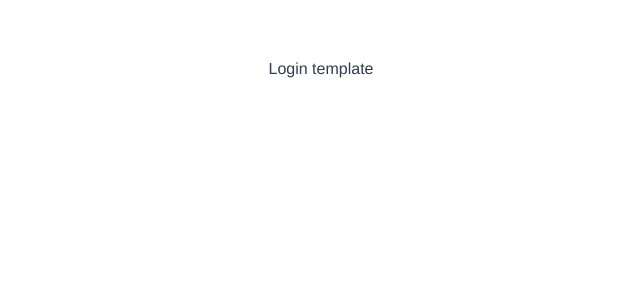
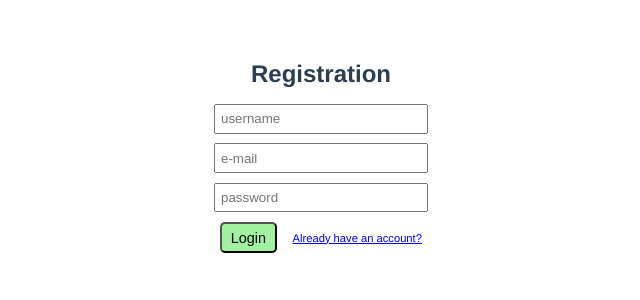
Before and after one commit to Elvinsky/Elvinsky-Elvinsky-Innowise-Lab-Internship-Level-1-Clever-to-do-list, a Vue app: page /login in a window 1280 px wide. Shown: the top 300 px of the page, without its empty margins (319-959 px from the left). Built offline with nearby package versions, Linux system fonts and the light colour scheme; no server answers.

Commit message:
registration done

```diff
--- a/src/App.vue
+++ b/src/App.vue
@@ -5,14 +5,21 @@
 <script>
 import {isUniqueUser} from './scripts/utils.js'
 import { db } from './firebase';
+import { setItem } from './scripts/dbScripts/crudApi';
 export default {
     name: 'App',
     components: {
     },
     methods:{
-        handleSubmitReg(data){
-            if(isUniqueUser(db,data)){
-                console.log('Is unique');
+        async handleSubmitReg(data){
+            const dataToSet={
+                username:data.name,
+                email:data.email,
+                password:data.password
+            }
+            if( (await isUniqueUser(db,data)).length===0){
+                localStorage.setItem('user',JSON.stringify(dataToSet))
+                await setItem(db,'users',dataToSet)
             }
         }
     }
--- /dev/null
+++ b/src/components/HomePage.vue
@@ -0,0 +1,22 @@
+<template>
+  <section>
+    <div>{{ user.username }}</div>
+  </section>
+</template>
+
+<script>
+export default {
+    data(){
+        return{
+            user:{}
+        }
+    },
+    created(){
+        this.user=JSON.parse(localStorage.getItem('user'))
+    }
+}
+</script>
+
+<style scoped>
+
+</style>
--- a/src/components/LoginPage.vue
+++ b/src/components/LoginPage.vue
@@ -1,15 +1,109 @@
 <template>
-  <div>Login template</div>
+  <section>
+    <h2>Registration</h2>
+    <form @submit.prevent>
+      <input
+        id="name"
+        v-model="name"
+        placeholder="username"
+        name="name"
+        type="text"
+      >
+      <input
+        id="email"
+        v-model="email"
+        placeholder="e-mail"
+        name="email"
+        type="email"
+      >
+      <input
+        id="password"
+        v-model="password"
+        placeholder="password"
+        name="password"
+        type="password"
+      >
+      <div class="actions">
+        <button @click="submit">
+          Login
+        </button>
+        <RouterLink
+          to="/login"
+          class="link"
+        >
+          Already have an account?
+        </RouterLink>
+      </div>
+    </form>
+  </section>
 </template>
 
 <script>
+import {isValidCreds} from '../scripts/utils.js'
+
 export default {
+
     data(){
-        return
+        return{
+            name:'',
+            email:'',
+            password:'',
+            repeatPassword:''
+        }
+    },
+    methods:{
+        submit(){
+            const data={
+                name:this.name,
+                email:this.email,
+                password:this.password,
+            }
+            if(isValidCreds(data)) this.$emit('submit-creds',data)
+            else{
+                this.name='',
+                this.email='',
+                this.password=''
+                return
+            }
+        }
     }
 }
 </script>
 
 <style scoped>
-
+section{
+  display: flex;
+  flex-direction: column;
+  align-items: center;
+  justify-content: center;
+  gap: 1em;
+}
+form{
+  display: inherit;
+  flex-direction: column;
+  align-items: center;
+  justify-content: center;
+  gap: 0.6em;
+}
+form button{
+  align-self: flex-start;
+  justify-self: start;
+  background-color: rgba(18, 219, 18, 0.4);
+  padding: 0.4em 0.6em 0.4em 0.6em;
+  border-radius: 5px;
+  font-size: 0.9em;
+}
+input{
+  padding: 0.4em;
+  width: 200px;
+}
+.actions{
+  display: flex;
+  flex-direction: row;
+  align-items: center;
+  gap: 1em;
+}
+.link{
+  font-size: 0.7em;
+}
 </style>
--- a/src/components/RegistrationPage.vue
+++ b/src/components/RegistrationPage.vue
@@ -30,9 +30,17 @@
         name="repeatPassword"
         type="password"
       >
-      <button @click="submit">
-        Submit
-      </button>
+      <div class="actions">
+        <button @click="submit">
+          Submit
+        </button>
+        <RouterLink
+          to="/login"
+          class="link"
+        >
+          Already have an account?
+        </RouterLink>
+      </div>
     </form>
   </section>
 </template>
@@ -97,4 +105,13 @@ input{
   padding: 0.4em;
   width: 200px;
 }
+.actions{
+  display: flex;
+  flex-direction: row;
+  align-items: center;
+  gap: 1em;
+}
+.link{
+  font-size: 0.7em;
+}
 </style>
--- a/src/main.js
+++ b/src/main.js
@@ -5,18 +5,35 @@ import {createRouter, createWebHistory} from 'vue-router'
 import TestComponent from './components/TestComponent.vue'
 import RegistrationPage from './components/RegistrationPage.vue'
 import LoginPage from './components/LoginPage.vue'
+import HomePage from './components/HomePage.vue'
 const app = createApp(App);
 const router = createRouter({
     history: createWebHistory(),
     routes:[
         {
+            path:'/',
+            redirect:'/register'
+        },
+        {
+            name:'register',
             path:'/register',
             component:RegistrationPage,
 
         },
         {
+            name:'login',
             path:'/login',
             component: LoginPage
+        },
+        {
+            name:'home',
+            path:'/home',
+            component:HomePage,
+            beforeEnter:function(to,from,next){
+                const user = JSON.parse(localStorage.getItem('user'))
+                if(user === null) next({name:'login'})
+                next()
+            }
         }
     ],
     linkActiveClass:'active'
--- a/src/scripts/dbScripts/crudApi.js
+++ b/src/scripts/dbScripts/crudApi.js
@@ -1,23 +1,23 @@
 // eslint-disable-next-line max-len
 import{ collection, getDocs, addDoc, deleteDoc, setDoc, doc } from 'firebase/firestore/lite';
 
-export async function getItems(db) {
-    const itemsCol = collection(db, 'items');
+export async function getItems(db,doc) {
+    const itemsCol = collection(db, doc);
     const itemSnapshot = await getDocs(itemsCol);
     const itemList = itemSnapshot.docs.map(doc => doc.data());
     return itemList;
 }
-export async function setItem(db,data){
-    const ref = collection(db,'items');
+export async function setItem(db,item,data){
+    const ref = collection(db,item);
     let uid=''
     addDoc(ref,data).then(docRef=>{
         uid = docRef._key.path.segments[1];
-        updateItem(db,uid,{...data,id:uid})
+        updateItem(db,item,uid,{...data,id:uid})
     })
 }
 
-export async function updateItem(db, itemId, newData) {
-    const itemRef = doc(db, 'items', itemId.toString());
+export async function updateItem(db,item, itemId, newData) {
+    const itemRef = doc(db, item, itemId.toString());
     await setDoc(itemRef, newData, { merge: true });
 }
 
--- a/src/scripts/utils.js
+++ b/src/scripts/utils.js
@@ -10,8 +10,10 @@ export const isValidCreds =(data)=>{
             }
         }
     }
+    // return true
+    alert('Error')
     return false
 }
-export const isUniqueUser = (db,data)=>{
-    whereQuery(db,'users','username',data.name).then(data=>{return data})
+export const isUniqueUser = async (db,data)=>{
+    return data = await whereQuery(db,'users','username',data.name)
 }
```
